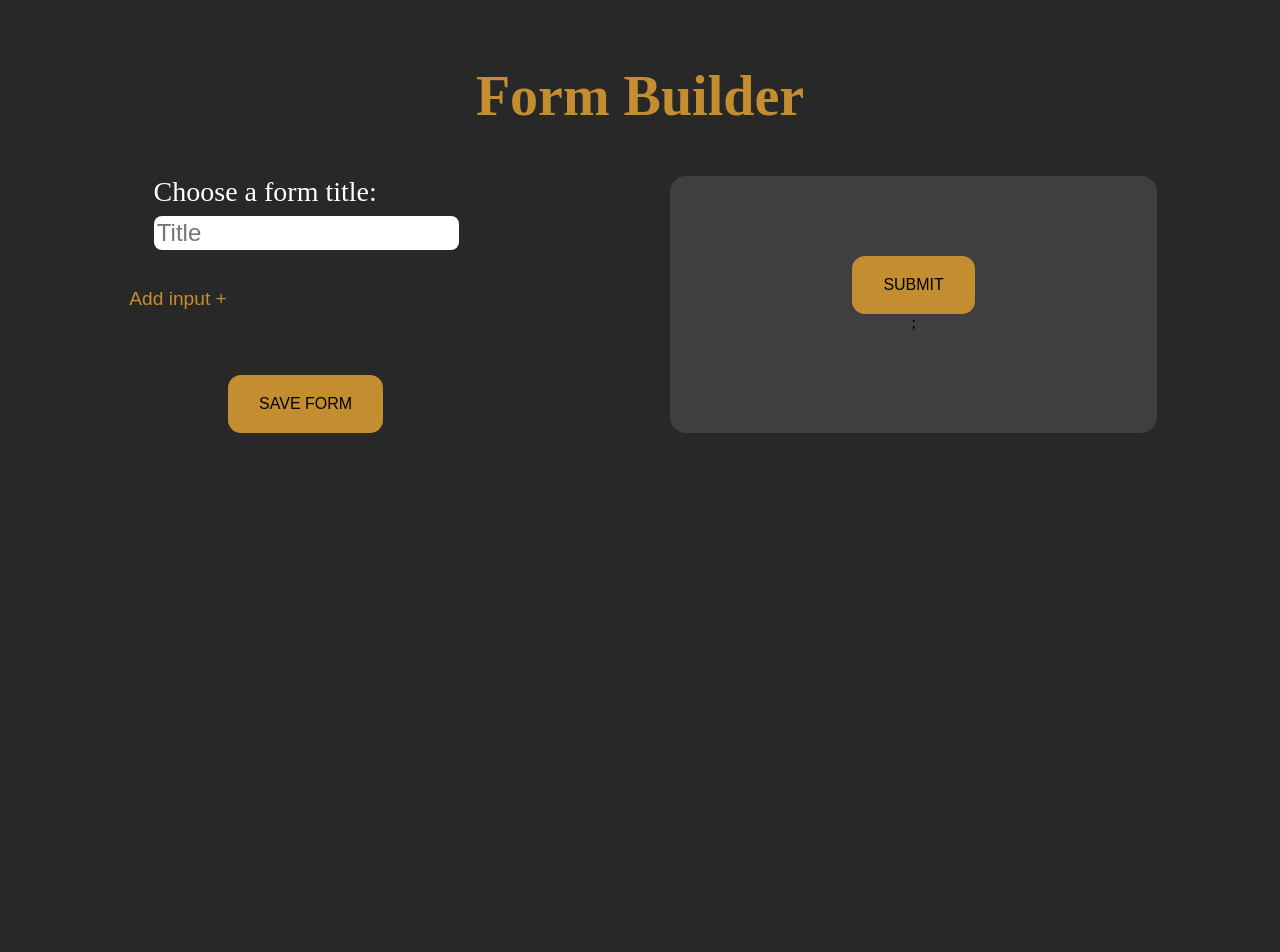
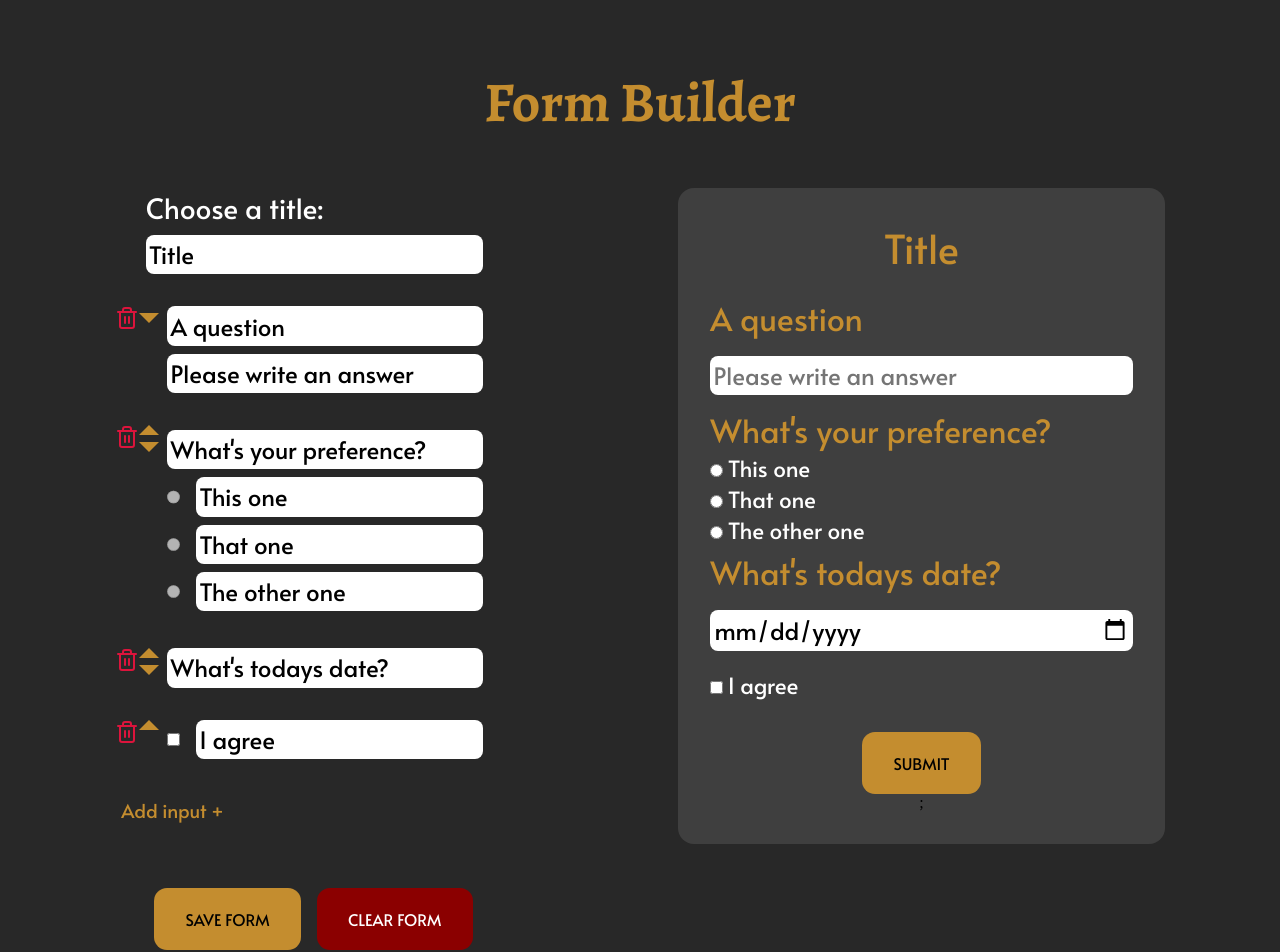
Before and after one commit to Rasmuskrogh/Questionnaire-Designer, a React (Vite) app: page / in a window 1280 px wide. Shown: the top 952 px of the page. Before the commit the page ends 800 px from the top, so only its background shows below. Built offline with nearby package versions, Linux system fonts and the light colour scheme; data requests are answered from the project's data file.

Commit message:
added a prefilled form on reload, added a button to clear the form and added fonts

```diff
--- a/db.json
+++ b/db.json
@@ -1,3 +1,32 @@
 {
-  "forms": []
+  "forms": [
+    {
+      "id": "f390",
+      "title": "Title",
+      "inputs": [
+        {
+          "label": "A question",
+          "input": "Please write an answer"
+        },
+        {
+          "type": "radio",
+          "question": "What's your preference?",
+          "options": [
+            "This one",
+            "That one ",
+            "The other one"
+          ]
+        },
+        {
+          "date": "",
+          "input": "",
+          "label": "What's todays date?"
+        },
+        {
+          "checkbox": false,
+          "input": "I agree"
+        }
+      ]
+    }
+  ]
 }
--- a/src/components/Questionnaire.tsx
+++ b/src/components/Questionnaire.tsx
@@ -4,7 +4,7 @@ import Modal from "./Modal";
 import { InputType } from "../types";
 import Form from "./Form";
 import Button from "./Button";
-import { saveForm } from "../request";
+import { getPrefilledForm, saveForm } from "../request";
 import TitleInput from "./TitleInput";
 import InputWrapper from "./InputWrapper";
 
@@ -94,12 +94,28 @@ function Questionnaire() {
     }
   };
 
+  const clearForm = (e: React.MouseEvent<HTMLButtonElement>) => {
+    e.preventDefault();
+    setTitle("");
+    setInputs([]);
+  };
+
   useEffect(() => {
-    console.log(inputs);
+    const fetchPrefilledForm = async () => {
+      try {
+        const formData = await getPrefilledForm();
+        setTitle(formData.title);
+        setInputs(formData.inputs);
+      } catch (error) {
+        console.error("Error loading initial from data", error);
+      }
+    };
+    fetchPrefilledForm();
   }, []);
 
   return (
     <div className={classes.questionnaireWrappingDiv}>
+      <div>
         <form className={classes.questionnairForm}>
           <TitleInput title={title} setTitle={setTitle} />
           {inputs.map((input, i) => (
@@ -124,12 +140,20 @@ function Questionnaire() {
           >
             Add input +
           </button>
+          <div>
             <Button
               className={classes.saveFormButton}
               label="Save form"
               onClick={saveFormToDB}
             />
+            <Button
+              className={classes.clearFormButton}
+              label="Clear form"
+              onClick={clearForm}
+            />
+          </div>
         </form>
+      </div>
       <Form inputs={inputs} title={title} />
 
       {showModal && (
--- a/src/components/TitleInput.tsx
+++ b/src/components/TitleInput.tsx
@@ -4,7 +4,7 @@ import { ITitleInput } from "../interface";
 function TitleInput({ title, setTitle }: ITitleInput) {
   return (
     <div className={classes.questionnaireTitle}>
-      <label className={classes.formHeaderLabel}>Choose a form title:</label>
+      <label className={classes.formHeaderLabel}>Choose a title:</label>
       <input
         className={classes.titleInput}
         type="text"
--- a/src/css/form.module.css
+++ b/src/css/form.module.css
@@ -36,6 +36,10 @@
   flex-direction: column;
 }
 
+.formCheckboxesDiv {
+  padding-top: 0.6rem;
+}
+
 .formRadioOptionsDiv,
 .formCheckboxesDiv {
   align-self: flex-start;
--- a/src/css/index.css
+++ b/src/css/index.css
@@ -1,3 +1,5 @@
+@import url("https://fonts.googleapis.com/css2?family=Alata&family=Alegreya:ital,wght@0,400..900;1,400..900&display=swap");
+
 :root {
   --base-color-brand--gold: #c48d2f;
   --base-color-brand--gold-hover: #7c5614;
@@ -18,3 +20,18 @@ body {
   flex-direction: column;
   min-height: 100vh;
 }
+
+h1 {
+  font-family: "Alegreya", serif;
+  font-optical-sizing: auto;
+  font-style: normal;
+}
+
+label,
+input,
+h2,
+button {
+  font-family: "Alata", serif;
+  font-weight: 400;
+  font-style: normal;
+}
--- a/src/css/questionnaire.module.css
+++ b/src/css/questionnaire.module.css
@@ -2,6 +2,7 @@
   display: flex;
   justify-content: space-around;
   width: 100%;
+  align-items: flex-start;
 }
 
 .questionnairForm {
@@ -19,16 +20,6 @@
   padding-bottom: 0.5rem;
   font-size: 28px;
 }
-
-/* p {
-  align-self: flex-start;
-  color: var(--base-color-brand--gold);
-  padding-bottom: 1rem;
-  font-size: 1.5rem;
-  font-weight: 200;
-  text-decoration: underline;
-}
- */
 
 .titleInput {
   padding: 0.2rem;
@@ -75,6 +66,13 @@
 
 .saveFormButton {
   align-self: center;
+  margin-right: 0.5rem;
+}
+
+.clearFormButton {
+  margin-left: 0.5rem;
+  background-color: darkred;
+  color: white;
 }
 
 .removed {
--- a/src/request.ts
+++ b/src/request.ts
@@ -19,3 +19,17 @@ export const saveForm = async (form: { title: string; inputs: any[] }) => {
     throw error;
   }
 };
+
+export const getPrefilledForm = async () => {
+  try {
+    const response = await fetch("http://localhost:5000/forms/f390");
+    if (!response.ok) {
+      throw new Error("Failed to load initial form data");
+    }
+    const formData = await response.json();
+    return formData;
+  } catch (error) {
+    console.error("Error fetching form data", error);
+    throw error;
+  }
+};
```
Lines whose indentation alone changed are shown as unchanged.
